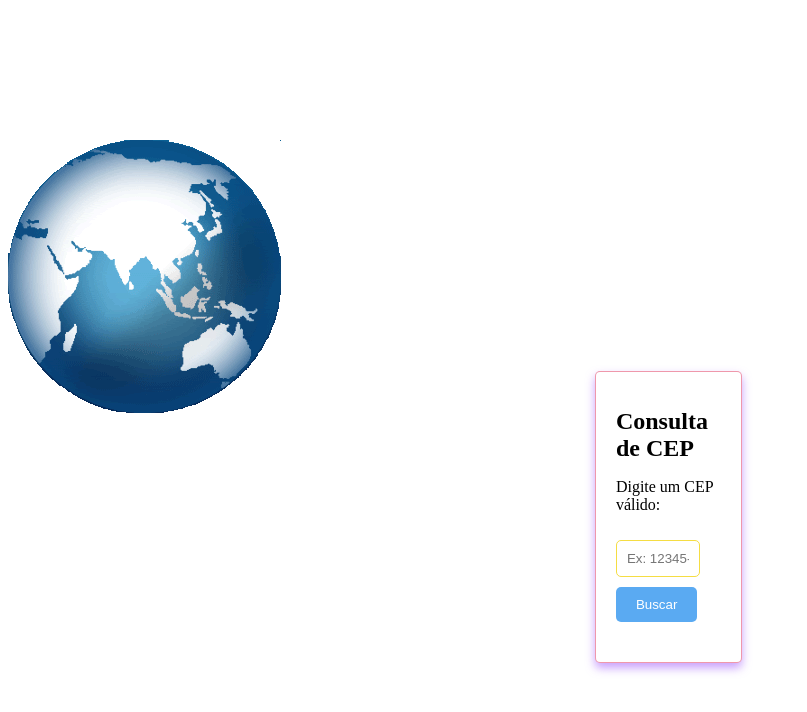
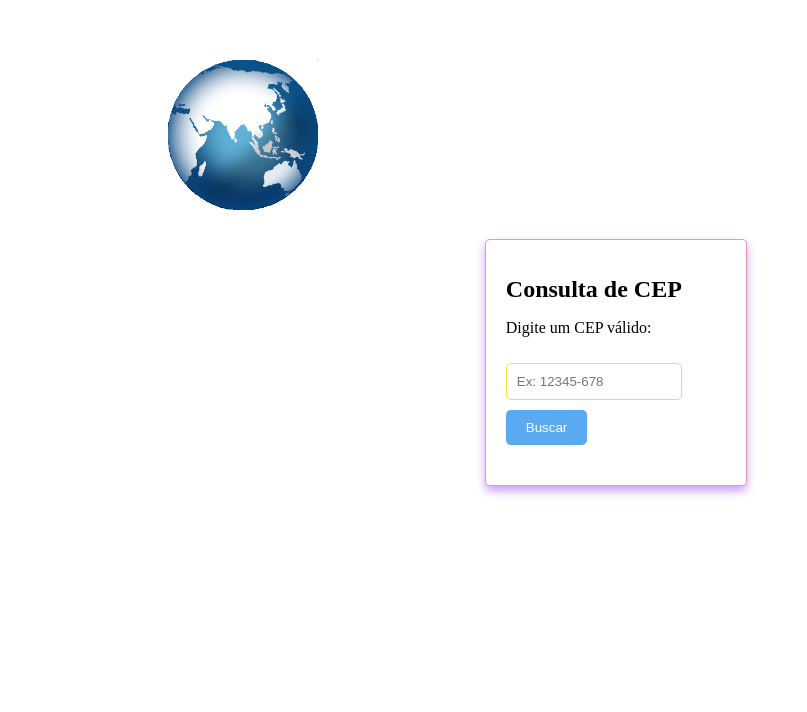
Before and after one commit to daniihaguiar/API_form, a plain HTML site: page index.html in a window 1280 px wide. Shown: the part 108-820 px from the top of the page, without its empty margins (0-807 px from the left). Drawn offline with Linux system fonts and the light colour scheme.

Commit message:
Estilizando o gif no style.css

```diff
--- a/css/style.css
+++ b/css/style.css
@@ -3,24 +3,15 @@
     box-sizing: border-box;
 }
 
-body {
-    display: grid;
-    grid-template-columns: 20% 5% 50% 5% 20%;
-    grid-template-rows: repeat(4,200px);
-    background-color: rgb(255, 255, 255);
-    gap: 40px;
-    grid-template-areas:'. . . .'
-                        'gif . . .'
-                        '. form form .'
-                        '. . . .';
-}
 .glob {
-    grid-area: gif;
+    width: 150px;
+    margin-top: 10rem;
+    margin-left: 10rem;
 }
 
 .main {
-    grid-area: form;
-    margin-top: 10%;
+    margin-top: 2%;
+    margin-left: -3rem;
     display: flex;
     align-items: center;
     justify-content: center;
```
